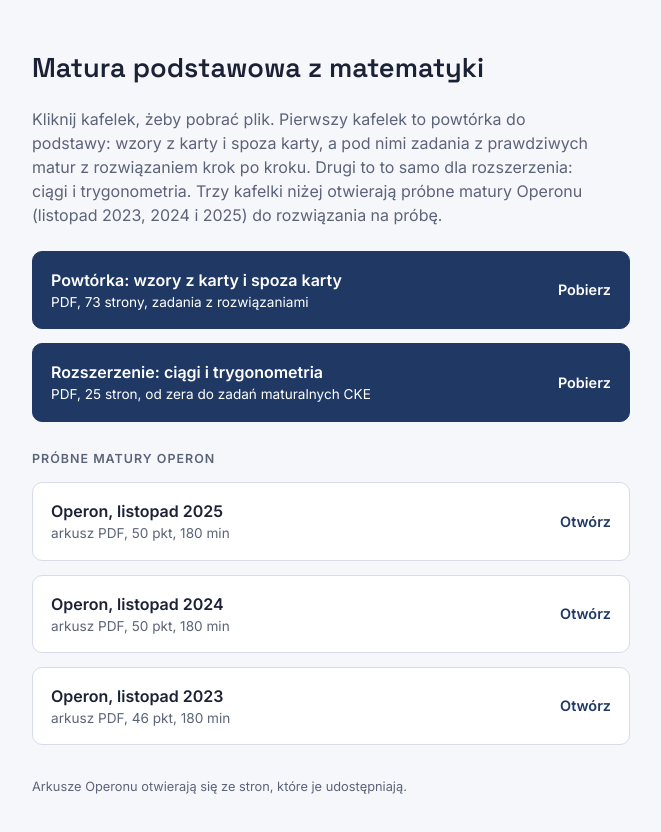
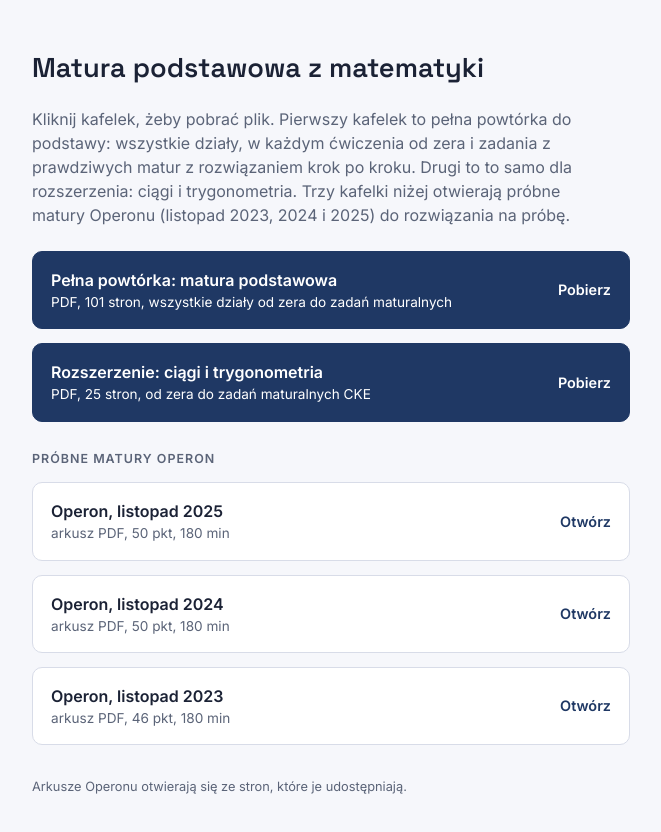
Before and after one commit to fsubdbdbs/stronala, a plain HTML site: page index.html in a window 1280 px wide. Shown: the whole page, without its empty margins (328-989 px from the left). Drawn offline with Linux system fonts and the light colour scheme.

Commit message:
Pełna powtórka do matury podstawowej (wszystkie działy)
Co-Authored-By: Claude Opus 5.5 <noreply@anthropic.com>
Claude-Session: https://claude.ai/code/session_01Jypf5duVs5RAYRR3BwhLk6

```diff
--- a/index.html
+++ b/index.html
@@ -25,10 +25,10 @@ footer{margin-top:18px;color:var(--muted);font-size:.8rem}
 </style>
 </head><body><main>
   <h1>Matura podstawowa z matematyki</h1>
-  <p class="lead">Kliknij kafelek, żeby pobrać plik. Pierwszy kafelek to powtórka do podstawy: wzory z karty i spoza karty, a pod nimi zadania z prawdziwych matur z rozwiązaniem krok po kroku. Drugi to to samo dla rozszerzenia: ciągi i trygonometria. Trzy kafelki niżej otwierają próbne matury Operonu (listopad 2023, 2024 i 2025) do rozwiązania na próbę.</p>
+  <p class="lead">Kliknij kafelek, żeby pobrać plik. Pierwszy kafelek to pełna powtórka do podstawy: wszystkie działy, w każdym ćwiczenia od zera i zadania z prawdziwych matur z rozwiązaniem krok po kroku. Drugi to to samo dla rozszerzenia: ciągi i trygonometria. Trzy kafelki niżej otwierają próbne matury Operonu (listopad 2023, 2024 i 2025) do rozwiązania na próbę.</p>
 
-  <a class="btn main" href="powtorka.pdf" download="Matura_wzory_z_karty_i_spoza_karty.pdf">
-    <span>Powtórka: wzory z karty i spoza karty<small>PDF, 73 strony, zadania z rozwiązaniami</small></span><span class="go">Pobierz</span></a>
+  <a class="btn main" href="powtorka.pdf" download="Matura_podstawowa_pelna_powtorka.pdf">
+    <span>Pełna powtórka: matura podstawowa<small>PDF, 101 stron, wszystkie działy od zera do zadań maturalnych</small></span><span class="go">Pobierz</span></a>
   <a class="btn main" href="rozszerzenie.pdf" download="Rozszerzenie_ciagi_trygonometria.pdf">
     <span>Rozszerzenie: ciągi i trygonometria<small>PDF, 25 stron, od zera do zadań maturalnych CKE</small></span><span class="go">Pobierz</span></a>
 
```
Also changed, not shown: 1 other file.
